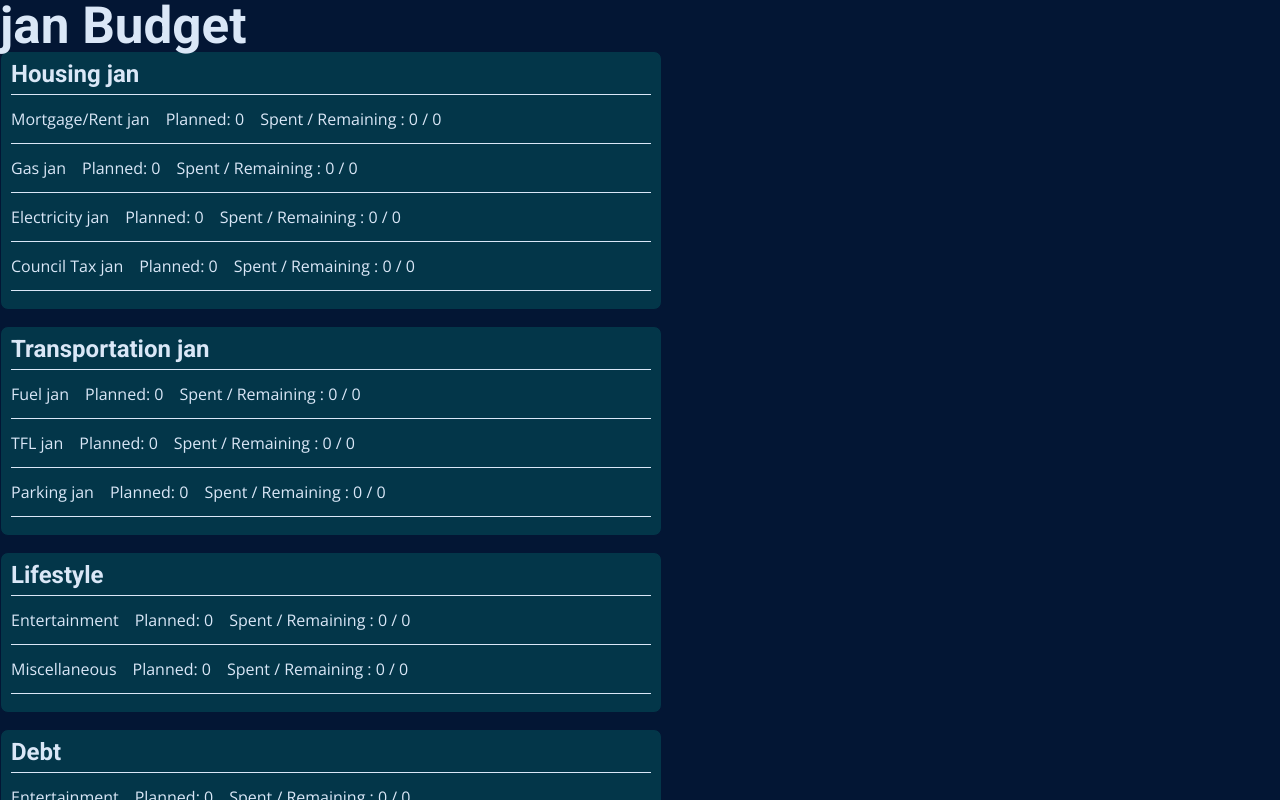
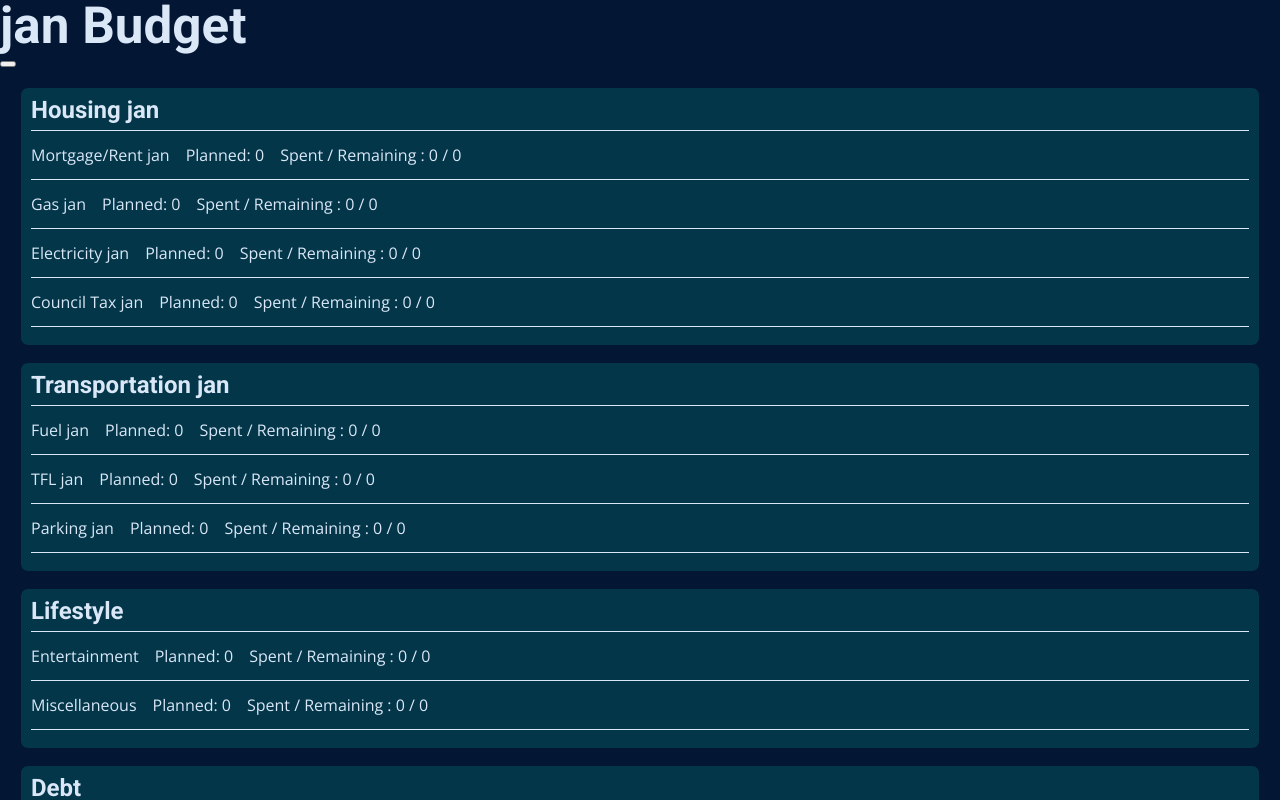
Before and after one commit to kemaakpala/budgeting-app, a React (Create React App) app: page /jan in a window 1280 px wide. Shown: the top 800 px of the page. Built offline with nearby package versions, Linux system fonts and the light colour scheme; data requests are answered from the project's data file.

Commit message:
Updates to Budget styles
added Button component and styles
added BudgetPage.css
updated Layout and BudgetPage Components

```diff
--- a/src/Components/Box/Box.css
+++ b/src/Components/Box/Box.css
@@ -1,7 +1,7 @@
 .box {
   padding:10px;
   background-color: #033649;
-  width: 50%;
+  /* min-width: 50%; */
   border: 1px solid #031634;
   border-radius: 8px;
   margin-bottom: 1rem;
--- /dev/null
+++ b/src/Components/Button/Button.js
@@ -0,0 +1,4 @@
+import React from 'react';
+import './Button.css';
+
+export default (props) => <button>{props.children}</button>
--- /dev/null
+++ b/src/Containers/BudgetPage.css
@@ -0,0 +1,5 @@
+.blockWrapper{
+  display: flex;
+  flex-direction: column;
+  padding: 1.25rem;
+}
--- a/src/Containers/BudgetPage.js
+++ b/src/Containers/BudgetPage.js
@@ -2,6 +2,8 @@ import React, { useState, useEffect } from 'react';
 import GroupBlock from '../Components/GroupBlock';
 import TransactionBlock from '../Components/TransactionBlock';
 import Typography from '../Components/Typography';
+import './BudgetPage.css';
+import Button from '../Components/Button/Button';
 
 const BudgetPage = (props) => {
   const [isLoaded, setIsLoaded] = useState(false);
@@ -30,7 +32,8 @@ const BudgetPage = (props) => {
     returnValue = (
       <>
         <Typography component="h1">{props.match.params.month} Budget</Typography>
-        <GroupBlock {...groupData[monthRoute]}/>
+        <Button><i class="fas fa-plus"></i></Button>
+        <div className="blockWrapper"><GroupBlock {...groupData[monthRoute]}/></div>
         <TransactionBlock />
       </>
     );
```
Also changed, not shown: src/Components/Button/Button.css (added), src/Containers/Layout.css (line endings or trailing spaces).
